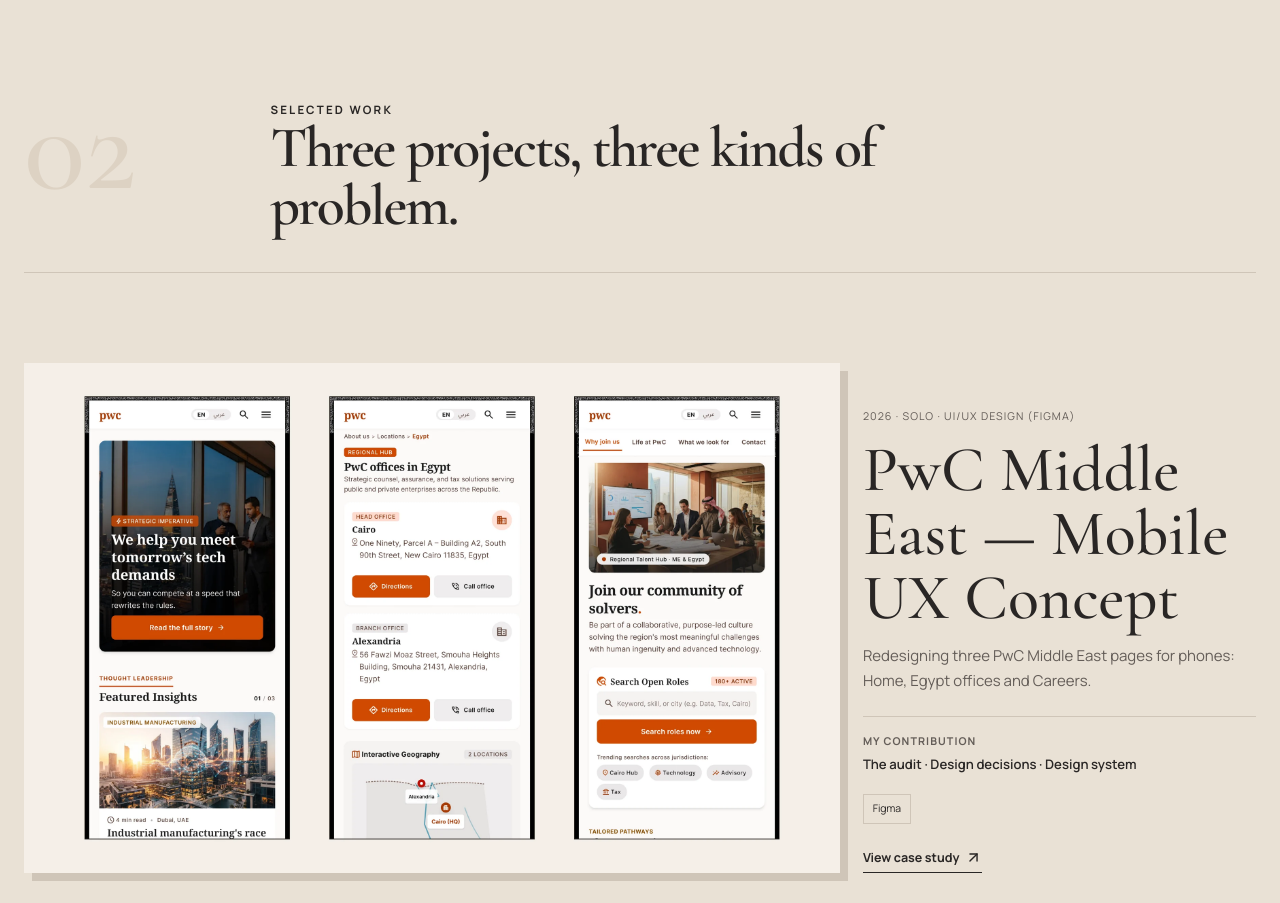
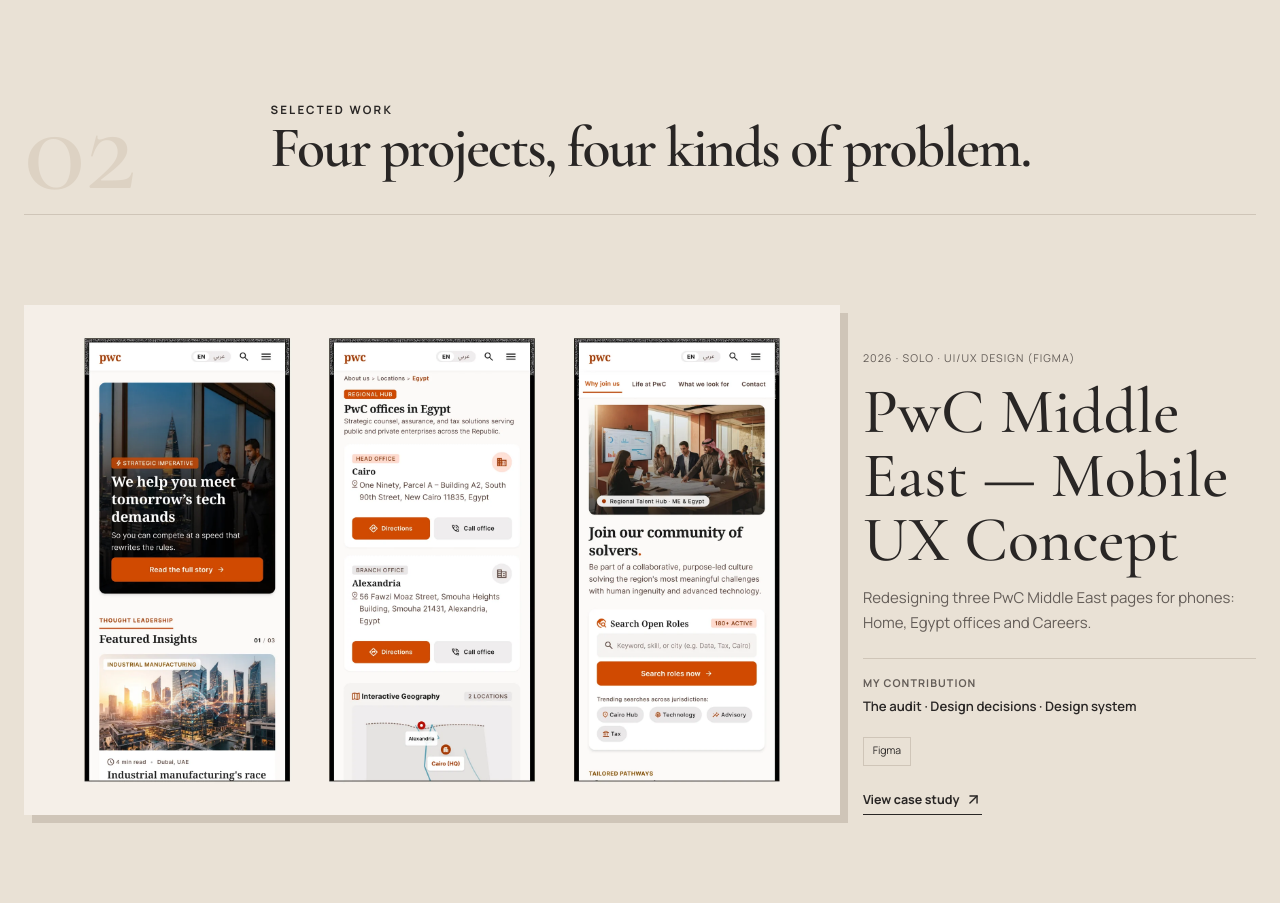
Before and after one commit to shahddsameh/portfolio, a Vue app: page / in a window 1280 px wide. Shown: the part 1740-2643 px from the top of the page. Built offline with nearby package versions, Linux system fonts and the light colour scheme.

Commit message:
Update Selected Work heading for four projects
Co-Authored-By: Claude Opus 5.5 <noreply@anthropic.com>

```diff
--- a/src/views/HomeView.vue
+++ b/src/views/HomeView.vue
@@ -83,7 +83,7 @@ const reduceMotion = matchMedia('(prefers-reduced-motion: reduce)').matches
 
     <RevealOnScroll>
       <section class="section projects-section">
-        <div class="page-shell"><SectionHeading number="02" eyebrow="Selected work" title="Three projects, three kinds of problem." /></div>
+        <div class="page-shell"><SectionHeading number="02" eyebrow="Selected work" title="Four projects, four kinds of problem." /></div>
         <div class="project-editorial page-shell">
           <ProjectCard v-for="(project, index) in projects" :key="project.slug" :project="project" :featured="index === 0" />
         </div>
```
